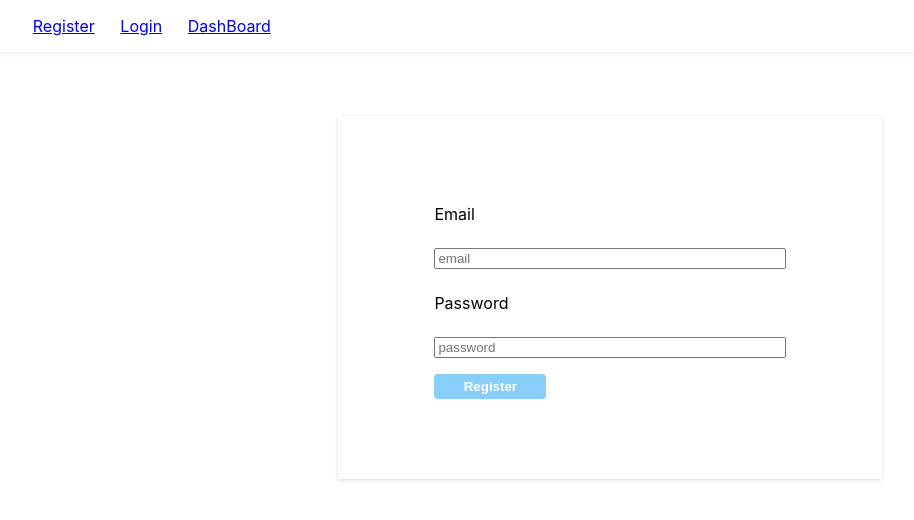
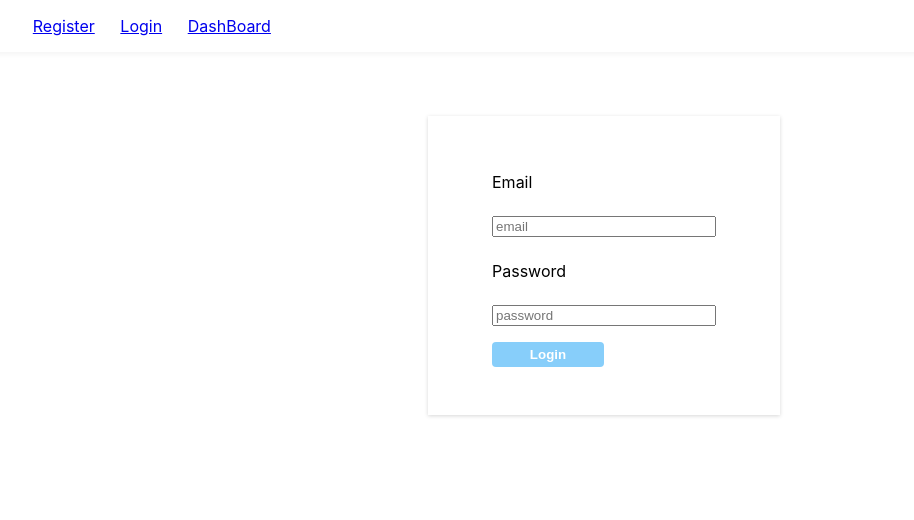
Before and after one commit to John-v77/Watch-Crypto, a React (Create React App) app in the folder client/: page /login in a window 1280 px wide. Shown: the top 520 px of the page, without its empty margins (20-934 px from the left). Built offline with nearby package versions, Linux system fonts and the light colour scheme.

Commit message:
front-end: toggle Login / Register

```diff
--- a/client/src/App.js
+++ b/client/src/App.js
@@ -12,8 +12,8 @@ function App() {
 
         <Routes>
           <Route path='/'             />
-          <Route path='/register'     element={<Auth/>}/>
-          <Route path='/login'        element={<Auth/>}/>
+          <Route path='/register'     element={<Auth isLoging={false}/>}/>
+          <Route path='/login'        element={<Auth isLoging={true}/>}/>
           <Route path='/coinsList'    element={<CoinList/>}/>
           <Route path='/*'            element={<ErrorPage/>}/>
 
--- a/client/src/components/auth/Auth.js
+++ b/client/src/components/auth/Auth.js
@@ -3,14 +3,15 @@ import './auth.css'
 
 function Auth(props) {
 
-    const [stateLogin, setStateLogin] = useState(false)
+    const {isLoging} = props
+
     const [loginRequest, setLoginRequest] = useState({})
 
     const sendReq =(e)=>{
         console.log('sending request')
         e.preventDefault()
 
-        if (loginRequest.username.trim().length === 0 ||
+        if (loginRequest.email.trim().length === 0 ||
             loginRequest.password.trim().length === 0) return
 
 
@@ -33,7 +34,7 @@ function Auth(props) {
                 <label>Password</label>
                 <input onChange={recordVal} type={'password'} placeholder='password' name='password'/>
 
-                <button type='submit'>{stateLogin ? 'Login' : 'Register'}</button>
+                <button type='submit'>{isLoging ? 'Login' : 'Register'}</button>
 
             </form>
         </div>
--- a/client/src/components/auth/auth.css
+++ b/client/src/components/auth/auth.css
@@ -1,8 +1,8 @@
 .auth_form{
-    width: 30%;
-    padding: 5rem;
+    width: 20%;
+    padding: 3rem;
     box-shadow: rgba(0, 0, 0, 0.16) 0px 1px 4px;
-    margin: 4rem 28%;
+    margin: 4rem 35%;
 }
 
 .auth_form form{
```
